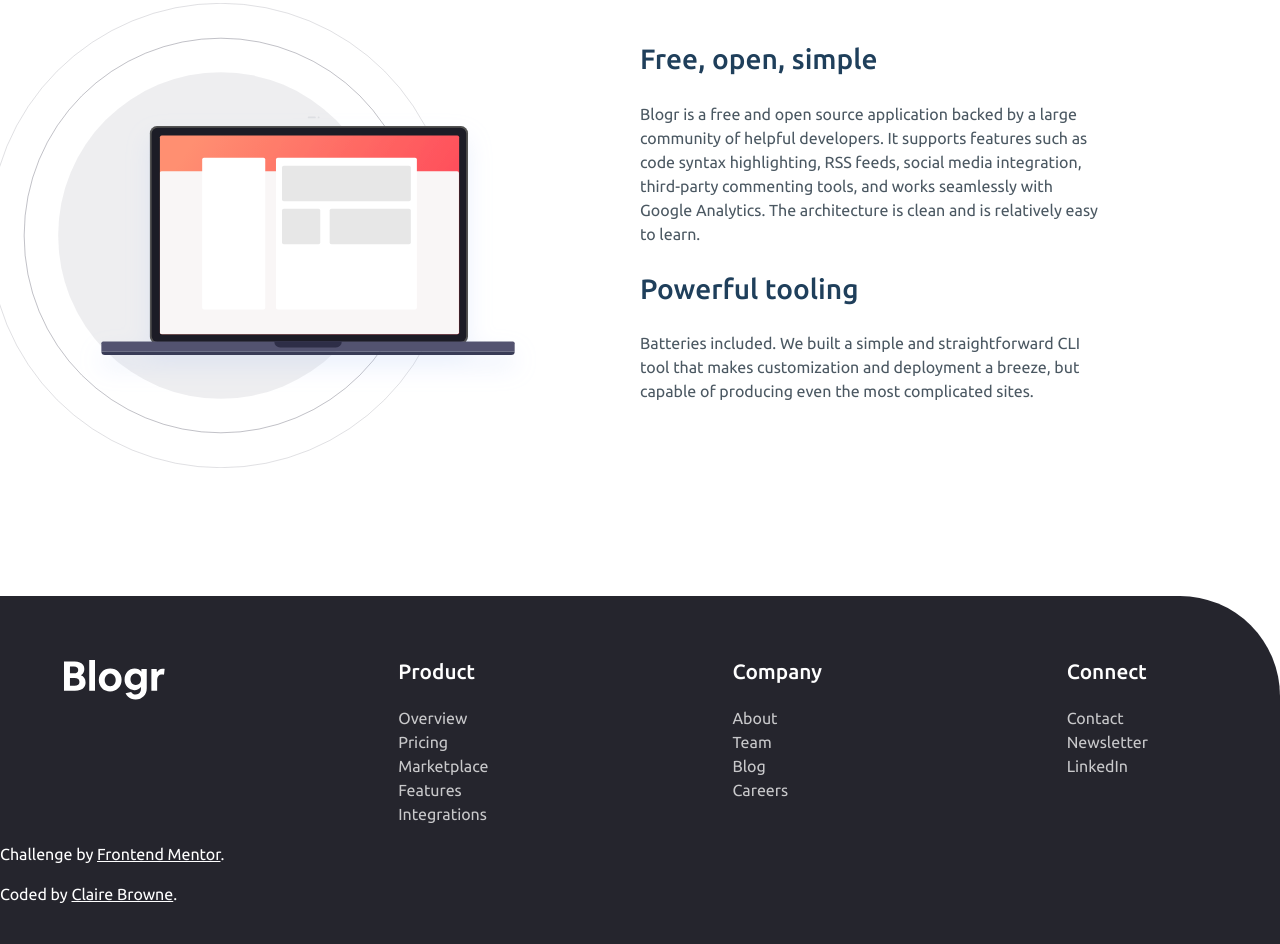
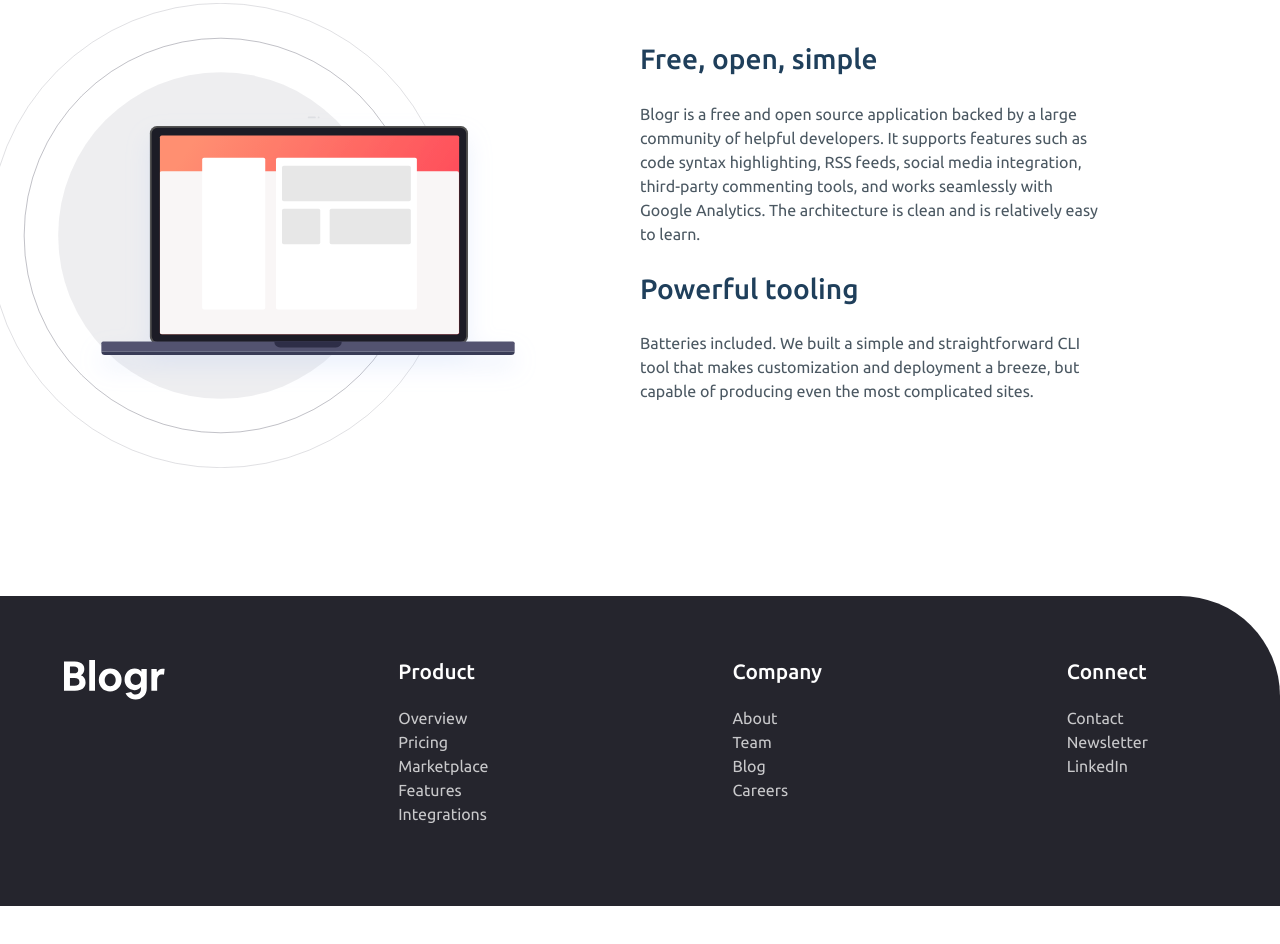
Before and after one commit to claire-illustrates/blogr, a plain HTML site: page index.html in a window 1280 px wide. Shown: the part 2501-3445 px from the top of the page. After the commit the page ends 3407 px from the top, so only its background shows below. Drawn offline with nearby package versions, Linux system fonts and the light colour scheme; a script that the page names is missing.

Commit message:
Update index.html

```diff
--- a/index.html
+++ b/index.html
@@ -210,13 +210,6 @@
         </div>
       </div>
 
-
-
-      <div class="attribution">
-        <p>Challenge by <a href="https://www.frontendmentor.io?ref=challenge" target="_blank">Frontend Mentor</a>.</p>
-        <p>Coded by <a href="#">Claire Browne</a>.</p>
-      </div>
-
     </footer>
 
     <script src="https://ajax.googleapis.com/ajax/libs/jquery/3.6.0/jquery.min.js"></script>
```
